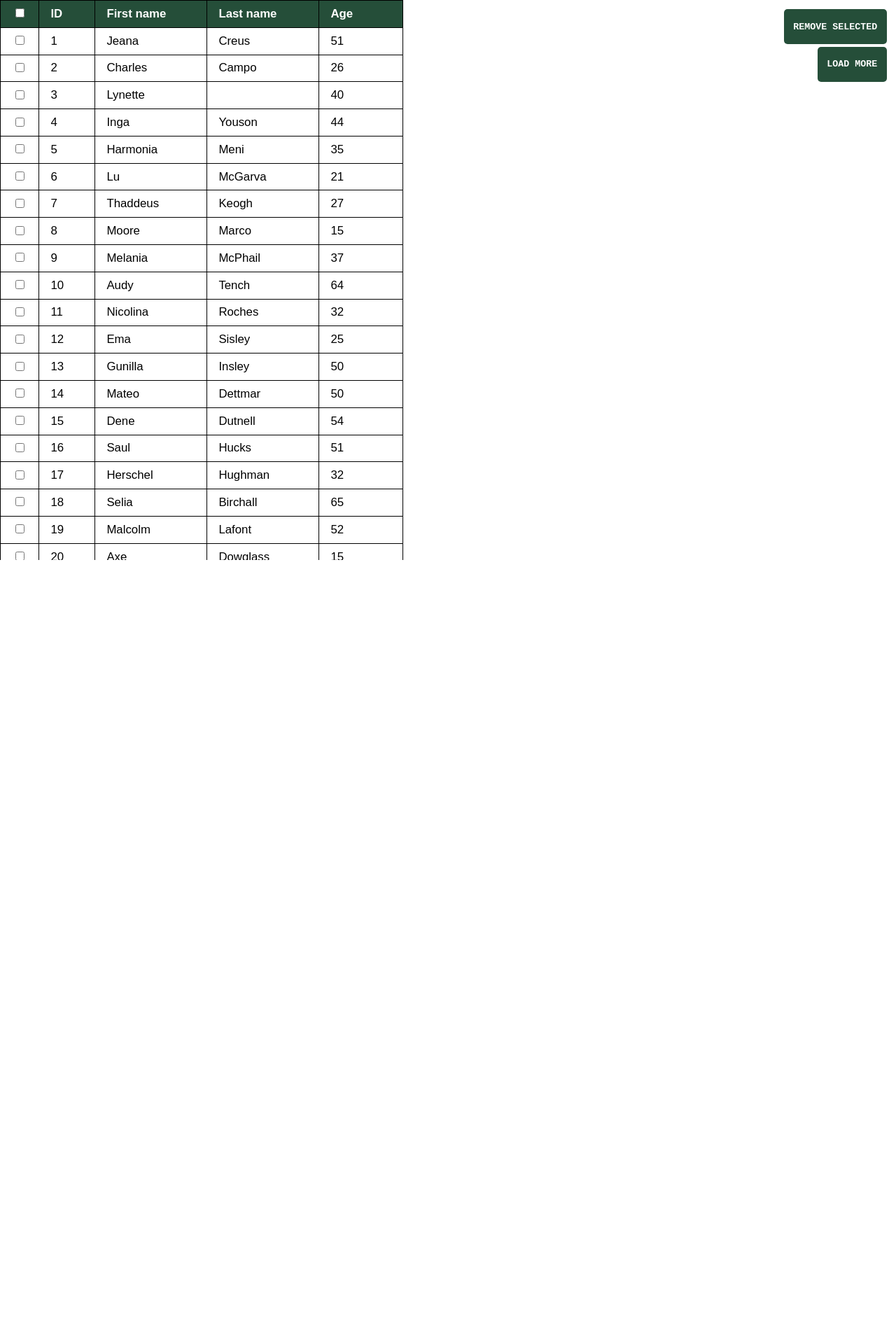
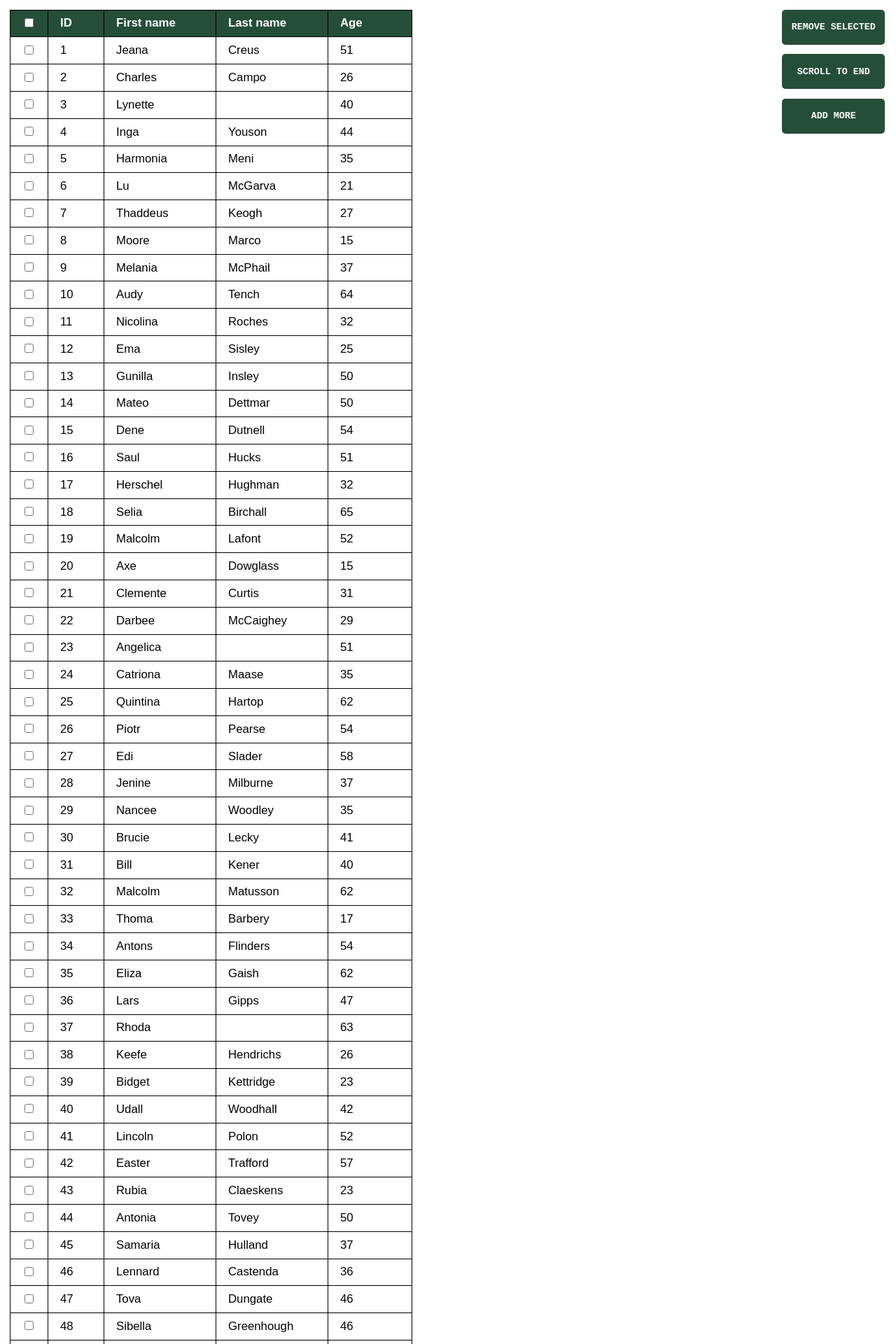
Before and after one commit to Tig-ranK/react-table, a React (Create React App) app: page / in a window 1280 px wide. Shown: the top 1920 px of the page at 70% size. Before the commit the page ends 800 px from the top, so only its background shows below. Built offline with nearby package versions, Linux system fonts and the light colour scheme.

Commit message:
finished all tasks

```diff
--- a/src/App.tsx
+++ b/src/App.tsx
@@ -1,7 +1,7 @@
 import { FC } from 'react';
-import { CustomTable } from './components/CustomTable';
+import { CustomTable } from './components/CustomTable/CustomTable';
+import data from './data.json';
 import './globalStyles.css';
-import data from './data.json';
 export interface Header {
   dataIndex: string;
   title: string;
@@ -25,15 +25,14 @@ export type Data = typeof data[0];
 
 export const App: FC = () => {
   return (
-    <div className='container'>
+    <div className='app'>
       <CustomTable
         headers={headers}
         data={data}
         onItemClick={(item) => console.log(item)}
         onRemoveItems={(items) => console.log(items)}
-        onScroll={() => console.log("I'm scroooolling")}
+        onScroll={() => console.log('Scrolling...')}
       />
-      {/* <Books /> */}
     </div>
   );
 };
--- /dev/null
+++ b/src/components/Button/Button.module.css
@@ -0,0 +1,12 @@
+.button {
+  background-color: var(--dark-green);
+  color: white;
+  padding: 0.5em 1em;
+  border: none;
+  border-radius: 5px;
+  cursor: pointer;
+  font-family: monospace;
+  text-transform: uppercase;
+  font-weight: bold;
+  height: 50px;
+}
--- /dev/null
+++ b/src/components/Button/Button.tsx
@@ -0,0 +1,12 @@
+import { FC } from 'react';
+import style from './Button.module.css';
+
+interface Props extends React.ButtonHTMLAttributes<HTMLButtonElement>{}
+
+export const Button: FC<Props> = ({children, ...props}) => {
+  return (
+    <button className={style.button} {...props}>
+      {children}
+    </button>
+  );
+};
--- a/src/components/CustomTable.module.css
+++ b/src/components/CustomTable/CustomTable.module.css
@@ -1,19 +1,17 @@
-.container {
-  display: flex;
-  flex-direction: row;
+.container hr {
+  width: 0;
 }
 
 .table {
   display: inline-block;
   border-collapse: collapse;
   font-size: 1.05rem;
-  overflow-y: auto;
-  height: 100vh;
 }
 
 .table input[type='checkbox'] {
   cursor: pointer;
 }
+
 .table th {
   background: var(--dark-green);
   color: white;
@@ -37,18 +35,12 @@
   color: white;
 }
 
-.button {
+.buttonContainer {
+  display: flex;
+  flex-direction: column;
+  margin-left: 0.85rem;
+  gap: 0.85rem;
   position: fixed;
-  right: 1em;
-  top: 1em;
-  background-color: var(--dark-green);
-  color: white;
-  padding: 0.5em 1em;
-  border: none;
-  border-radius: 5px;
-  cursor: pointer;
-  font-family: monospace;
-  text-transform: uppercase;
-  font-weight: bold;
-  height: 50px;
+  right: 1rem;
+  top: 0.85rem;
 }
--- a/src/components/CustomTable.tsx
+++ b/src/components/CustomTable/CustomTable.tsx
@@ -1,8 +1,13 @@
-import React, { FC, useState } from 'react';
-import { Data, Header } from '../App';
-import { Checkbox } from './Checkbox';
+import React, { FC, MutableRefObject, useRef, useState } from 'react';
+import { Data, Header } from '../../App';
+// components
+import { Checkbox } from '../Checkbox';
+import { SelectAll } from '../SelectAll';
+import { Button } from '../Button/Button';
+// hooks
+import { useInfiniteScroll } from '../../hooks/useInfiniteScroll';
+// styles
 import style from './CustomTable.module.css';
-import { SelectAll } from './SelectAll';
 
 export interface TableProps {
   headers: Array<Header>;
@@ -16,15 +21,26 @@ export interface TableProps {
 export type Item = { [key: string]: string | number };
 
 export const CustomTable: FC<TableProps> = (props) => {
+  const headers = props.headers;
+  // data
   const [limit, setLimit] = useState(30);
-  const headers = props.headers;
   const [data, setData] = useState<Data[]>(props.data);
+  // sorting
   const [order, setOrder] = useState<'asc' | 'desc'>('desc');
   const [activeColumn, setActiveColumn] = useState('');
+  // select
   const [checked, setChecked] = useState(
     data.map((item) => ({ id: item.id, check: false }))
   );
   const [selectAll, setSelectAll] = useState(false);
+  //  scroll
+  const scrollRef = useRef() as MutableRefObject<HTMLHRElement>;
+  // continous loading
+  const hasMore: boolean = data.length - limit >= 10;
+  const addNewRows = () => {
+    setLimit((prev) => prev + 10);
+  };
+  const { lastElementRef } = useInfiniteScroll(addNewRows, hasMore);
 
   const handleSort = (
     order: 'asc' | 'desc',
@@ -95,8 +111,8 @@ export const CustomTable: FC<TableProps> = (props) => {
   };
 
   const mappedData = data.slice(0, limit).map((item, key) => {
-    return (
-      <tr className={style.row} key={key + 1}>
+    const children = (
+      <>
         <Checkbox
           id={item.id}
           handleCheck={handleCheck}
@@ -115,6 +131,18 @@ export const CustomTable: FC<TableProps> = (props) => {
             </td>
           );
         })}
+      </>
+    );
+    if (limit === key + 1) {
+      return (
+        <tr className={style.row} ref={lastElementRef} key={key + 1}>
+          {children}
+        </tr>
+      );
+    }
+    return (
+      <tr className={style.row} key={key + 1}>
+        {children}
       </tr>
     );
   });
@@ -134,21 +162,30 @@ export const CustomTable: FC<TableProps> = (props) => {
   };
 
   return (
-    <div className={style.container}>
-      <table onScroll={() => props.onScroll?.()} className={style.table}>
+    <div
+      className={style.container}
+      onScroll={() => {
+        props.onScroll?.();
+      }}
+    >
+      <table className={style.table}>
         <thead>{mappedHeaders}</thead>
         <tbody>{mappedData}</tbody>
       </table>
-      <button className={style.button} onClick={handleRemove}>
-        Remove Selected
-      </button>
-      <button
-        className={style.button}
-        style={{ top: '5em' }}
-        onClick={() => setLimit((prev) => prev + 5)}
-      >
-        Load More
-      </button>
+      <div className={style.buttonContainer}>
+        <Button onClick={handleRemove}>Remove Selected</Button>
+        <Button
+          onClick={() => {
+            scrollRef.current.scrollIntoView({ behavior: 'smooth' });
+          }}
+        >
+          Scroll To End
+        </Button>
+        <Button style={{ top: '5em' }} onClick={addNewRows}>
+          Add More
+        </Button>
+      </div>
+      <hr ref={scrollRef} />
     </div>
   );
 };
--- a/src/globalStyles.css
+++ b/src/globalStyles.css
@@ -9,5 +9,8 @@ body {
 
 :root {
   --dark-green: rgb(37, 78, 57);
-  --light-green: rgb(25, 100, 61);
 }
+
+.app {
+  padding: 0.85rem;
+}
--- /dev/null
+++ b/src/hooks/useInfiniteScroll.ts
@@ -0,0 +1,24 @@
+import { useCallback, useRef } from 'react';
+
+export const useInfiniteScroll = (
+  addNewRows: () => void,
+  hasMore: boolean
+) => {
+  const observer = useRef<IntersectionObserver>();
+
+  const lastElementRef = useCallback(
+    (node) => {
+      if (observer.current) observer.current.disconnect();
+      observer.current = new IntersectionObserver((entries) => {
+        if (entries[0].isIntersecting && hasMore) {
+          setTimeout(() => {
+            addNewRows();
+          }, 2000);
+        }
+      });
+      if (node) observer.current.observe(node);
+    },
+    [addNewRows, hasMore]
+  );
+  return { lastElementRef };
+};
```
